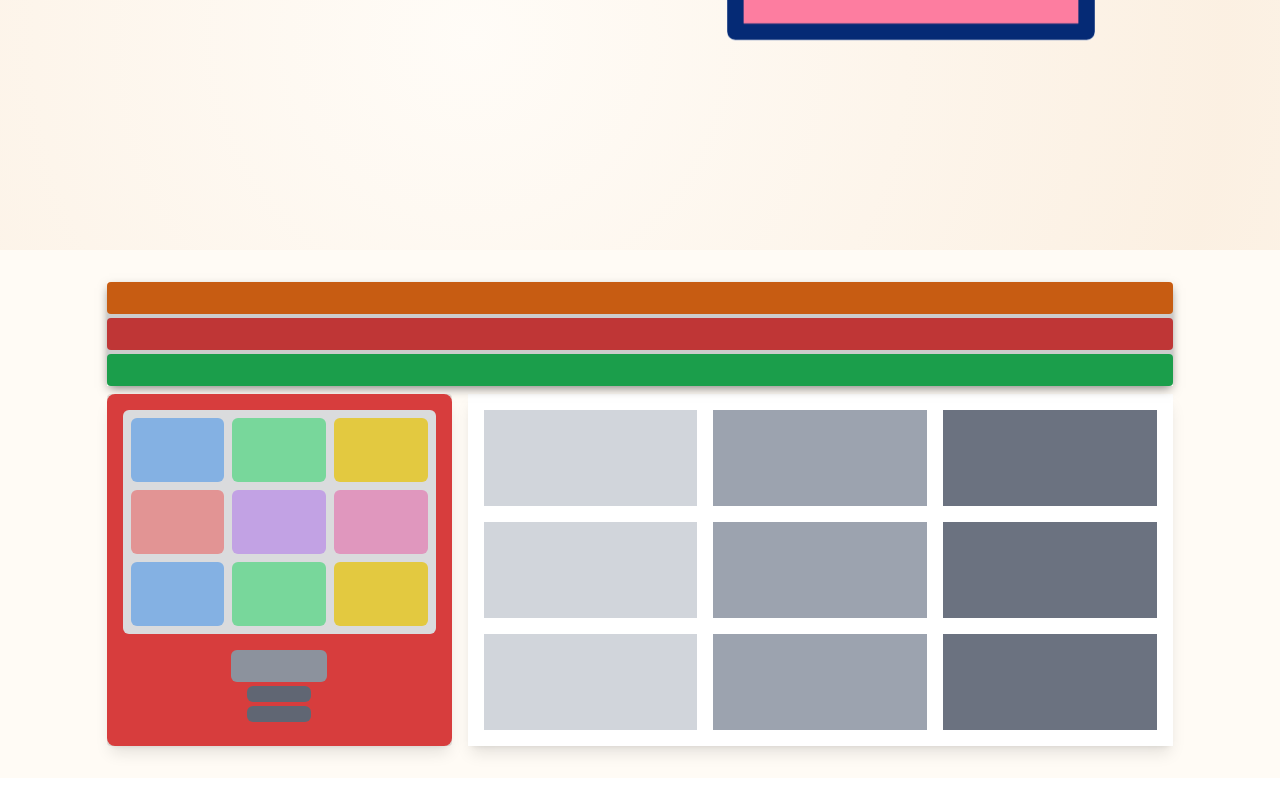
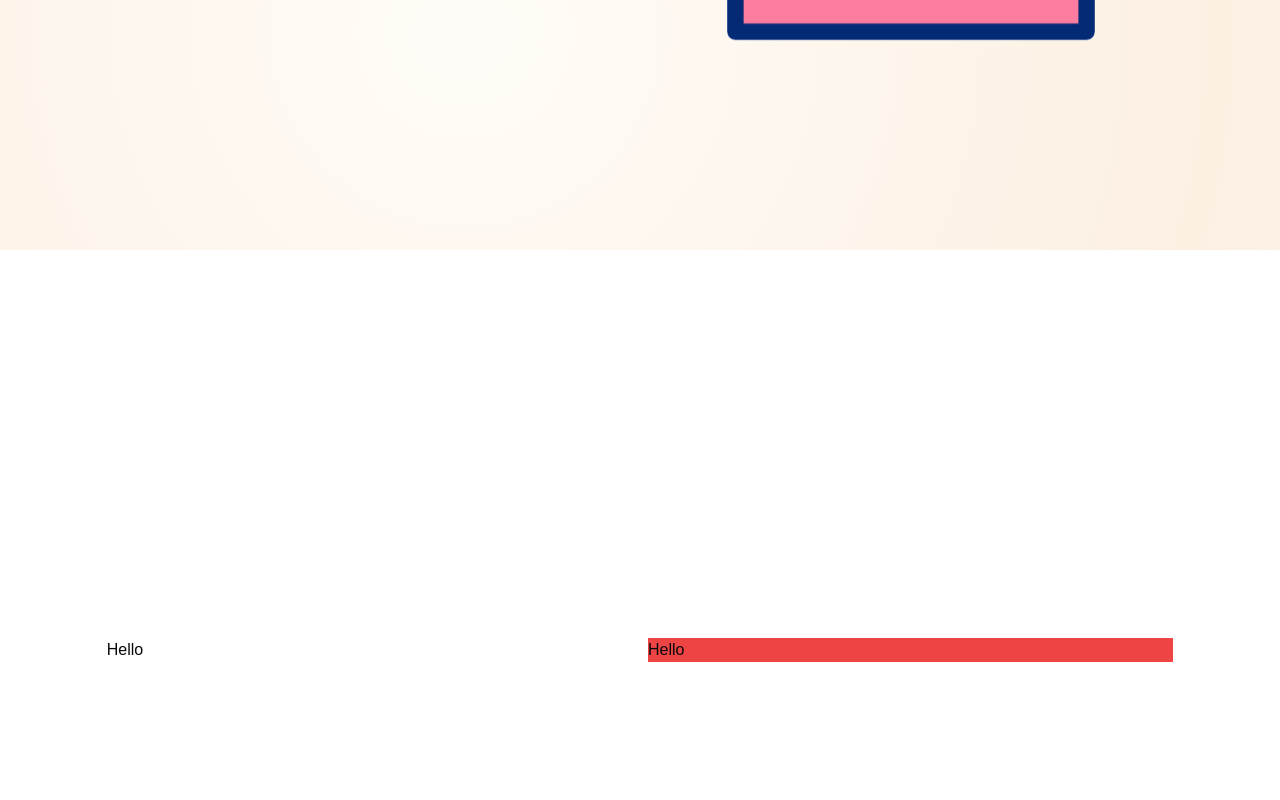
Before and after one commit to chvaldez10/personal-site, a Next.js app in the folder chvaldez10/: page / in a window 1280 px wide. Shown: the part 550-1350 px from the top of the page. Before the commit the page ends 1328 px from the top, so only its background shows below. Built offline with nearby package versions, Linux system fonts and the light colour scheme.

Commit message:
delete japanese store front

```diff
--- a/chvaldez10/src/app/page.tsx
+++ b/chvaldez10/src/app/page.tsx
@@ -1,10 +1,10 @@
-import { AboutMeJumbotron, JapaneseStoreFront } from "@/components/core/hero";
+import { AboutMeJumbotron, Skills } from "@/components/core/hero";
 
 export default function Home() {
   return (
     <>
       <AboutMeJumbotron />
-      <JapaneseStoreFront />
+      <Skills />
     </>
   );
 }
--- a/chvaldez10/src/components/core/hero/JapaneseStoreFront.module.css
+++ /dev/null
@@ -1,3 +0,0 @@
-.storeBanner {
-  box-shadow: 0 4px 10px -2px rgba(0, 0, 0, 0.5);
-}
--- a/chvaldez10/src/components/core/hero/JapaneseStoreFront.tsx
+++ /dev/null
@@ -1,79 +0,0 @@
-import React from "react";
-import styles from "./JapaneseStoreFront.module.css";
-
-const JapaneseStoreFront: React.FC = () => {
-  return (
-    <div className="flex flex-col justify-center items-center bg-[var(--brand-secondary-100)]">
-      <div className="w-10/12 py-8">
-        <StoreRoof />
-
-        {/* Main Store */}
-        <div className="w-full grid grid-cols-1 md:grid-cols-3 gap-4">
-          <VendingMachine />
-
-          {/* Inside of the store */}
-          <div className="col-span-2 w-full bg-white shadow-lg p-4">
-            <div className="grid grid-cols-1 sm:grid-cols-2 md:grid-cols-3 gap-4">
-              <div className="bg-gray-300 h-24"></div>
-              <div className="bg-gray-400 h-24"></div>
-              <div className="bg-gray-500 h-24"></div>
-              <div className="bg-gray-300 h-24"></div>
-              <div className="bg-gray-400 h-24"></div>
-              <div className="bg-gray-500 h-24"></div>
-              <div className="bg-gray-300 h-24"></div>
-              <div className="bg-gray-400 h-24"></div>
-              <div className="bg-gray-500 h-24"></div>
-            </div>
-          </div>
-        </div>
-      </div>
-    </div>
-  );
-};
-
-export default JapaneseStoreFront;
-
-const StoreRoof = () => {
-  return (
-    // 7 / 11 Roof
-    <div className={`w-full h-24 mb-4 bg-white rounded-sm relative`}>
-      <div className={`flex flex-col gap-1 ${styles.storeBanner}`}>
-        <div className="h-8 bg-orange-500 rounded-sm"></div>
-        <div className="h-8 bg-red-500 rounded-sm"></div>
-        <div className="h-8 bg-green-500 rounded-sm"></div>
-      </div>
-
-      {/* Overlay */}
-      <div className="absolute inset-0 -mb-2 bg-black opacity-20 rounded-sm"></div>
-    </div>
-  );
-};
-
-const VendingMachine = () => {
-  return (
-    <div className="md:block hidden col-span-1 bg-red-500 p-4 rounded-lg shadow-lg relative">
-      <div className="grid grid-cols-3 gap-2 bg-gray-100 rounded-md p-2">
-        {/* Bottles */}
-        <div className="bg-blue-300 h-16 rounded-md"></div>
-        <div className="bg-green-300 h-16 rounded-md"></div>
-        <div className="bg-yellow-300 h-16 rounded-md"></div>
-        <div className="bg-red-300 h-16 rounded-md"></div>
-        <div className="bg-purple-300 h-16 rounded-md"></div>
-        <div className="bg-pink-300 h-16 rounded-md"></div>
-        <div className="bg-blue-300 h-16 rounded-md"></div>
-        <div className="bg-green-300 h-16 rounded-md"></div>
-        <div className="bg-yellow-300 h-16 rounded-md"></div>
-      </div>
-
-      {/* Where the drink comes out */}
-      <div className="mt-4">
-        <div className="bg-gray-400 h-8 w-24 rounded-md mx-auto"></div>
-        <div className="bg-gray-500 h-4 w-16 rounded-md mx-auto mt-1"></div>
-        <div className="bg-gray-500 h-4 w-16 rounded-md mx-auto mt-1"></div>
-      </div>
-
-      {/* Overlay */}
-      <div className="absolute inset-0 bg-black opacity-10 rounded-sm"></div>
-    </div>
-  );
-};
--- /dev/null
+++ b/chvaldez10/src/components/core/hero/Skills.tsx
@@ -0,0 +1,16 @@
+import React from "react";
+
+// Components
+import CenteredLayout from "./layouts/CenteredLayout";
+import SkillsBubble from "./molecules/SkillsBubble";
+
+const Skills: React.FC = () => {
+  return (
+    <CenteredLayout>
+      <div className="content">Hello</div>
+      <SkillsBubble />
+    </CenteredLayout>
+  );
+};
+
+export default Skills;
--- a/chvaldez10/src/components/core/hero/index.tsx
+++ b/chvaldez10/src/components/core/hero/index.tsx
@@ -1,3 +1,4 @@
 export { default as MainHeader } from "./MainHeader";
 export { default as AboutMeJumbotron } from "./AboutMeJumbotron";
-export { default as JapaneseStoreFront } from "./JapaneseStoreFront";
+
+export { default as Skills } from "./Skills";
--- /dev/null
+++ b/chvaldez10/src/components/core/hero/molecules/SkillsBubble.tsx
@@ -0,0 +1,7 @@
+import React from "react";
+
+const SkillsBubble: React.FC = () => {
+  return <div className="bg-red-500">Hello</div>;
+};
+
+export default SkillsBubble;
```
